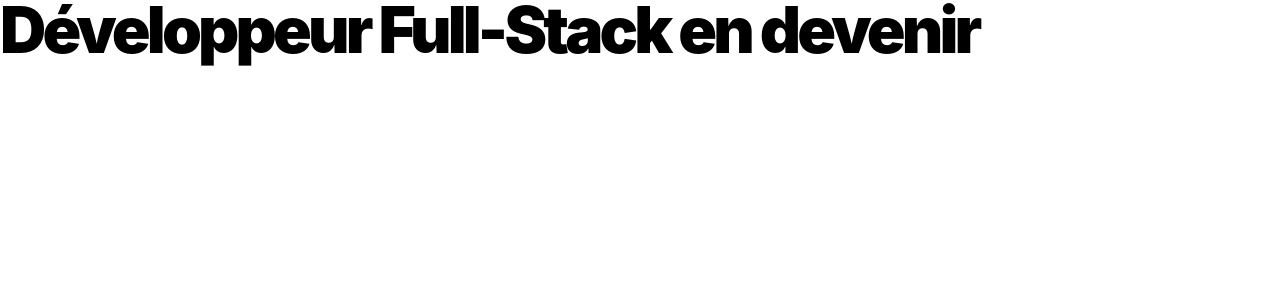
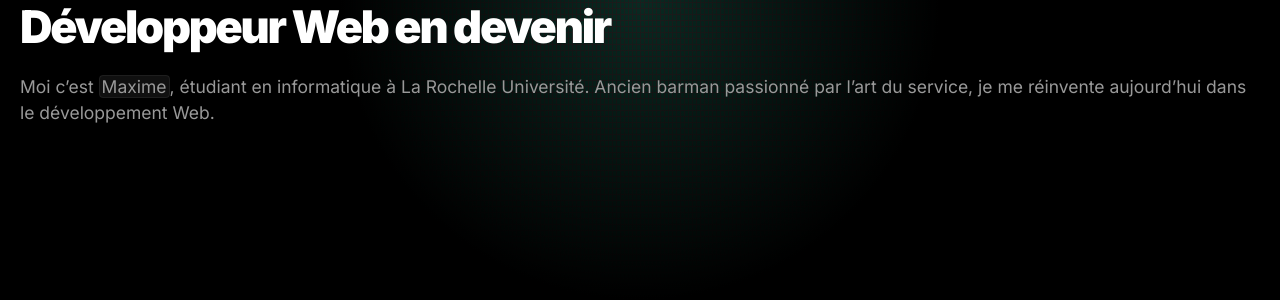
Before and after one commit to mchasleslr/portfolio, a React (Vite) app: page / in a window 1280 px wide. Shown: the top 300 px of the page. Built offline with nearby package versions, Linux system fonts and the light colour scheme.

Commit message:
Header de la homepage
- Variables CSS de base
- Hero du header (titre et description)

```diff
--- a/index.html
+++ b/index.html
@@ -4,6 +4,11 @@
 <head>
   <meta charset="UTF-8" />
   <link rel="icon" type="image/svg+xml" href="/vite.svg" />
+  <link rel="preconnect" href="https://fonts.googleapis.com">
+  <link rel="preconnect" href="https://fonts.gstatic.com" crossorigin>
+  <link
+    href="https://fonts.googleapis.com/css2?family=Inter:ital,opsz,wght@0,14..32,100..900;1,14..32,100..900&display=swap"
+    rel="stylesheet">
   <meta name="viewport" content="width=device-width, initial-scale=1.0" />
   <title>Maxime Chasles</title>
 </head>
--- a/src/App.css
+++ b/src/App.css
@@ -1,3 +1,21 @@
 #root {
   max-width: 1280px;
+
+  height: 100vh;
+
+  background: radial-gradient(
+    75vh at top,
+    rgba(0, 0, 0, 0.1) 0%,
+    var(--color-background-secondary) 50%
+  );
+  padding: 0 2rem;
 }
+
+.header_description {
+  color: var(--color-text-secondary);
+  font-family: var(--font-primary);
+  font-size: 1.75rem;
+  font-style: normal;
+  font-weight: var(--font-weight-normal);
+  line-height: 150%;
+}
--- a/src/App.tsx
+++ b/src/App.tsx
@@ -4,7 +4,13 @@ function App() {
   return (
     <>
       <header>
-        <h1>Développeur Full-Stack en devenir</h1>
+        <div className="header__hero"></div>
+        <h1 className="header_title">Développeur Web en devenir</h1>
+        <p className="header_description">
+          Moi c’est <em>Maxime</em>, étudiant en informatique à La Rochelle
+          Université. Ancien barman passionné par l’art du service, je me
+          réinvente aujourd’hui dans le développement Web.
+        </p>
       </header>
     </>
   );
--- a/src/index.css
+++ b/src/index.css
@@ -8,7 +8,32 @@
 }
 
 :root {
-  --font-primary: "inter", sans-serif;
+  --mobile: 768px;
+  --tablet: 1024px;
+  --desktop: 1280px;
+
+  --color-background-primary: rgb(10, 47, 38);
+
+  --color-background-secondary: rgb(0, 0, 0);
+
+  --color-background-tertiary-500: rgb(33, 33, 33, 0.5);
+  --color-background-tertiary: rgb(33, 33, 33);
+
+  --color-text-primary: #ffffff;
+
+  --color-text-secondary-100: rgba(153, 153, 153, 0.1);
+  --color-text-secondary: #999999;
+
+  --font-primary: "inter", system-ui, -apple-system, BlinkMacSystemFont,
+    "Segoe UI", Roboto, "Helvetica Neue", Arial, sans-serif;
+
+  --font-size-header-1-mobile: 4.5rem;
+  --font-size-header-1-tablet: 6rem;
+  --font-size-header-1-desktop: 7.5rem;
+
+  --font-weight-normal: 400;
+  --font-weight-semibold: 600;
+  --font-weight-black: 900;
 
   font-synthesis: none;
   text-rendering: optimizeLegibility;
@@ -16,12 +41,45 @@
   -moz-osx-font-smoothing: grayscale;
 }
 
+body {
+  background-image: repeating-linear-gradient(
+      90deg,
+      var(--color-background-tertiary) 0px,
+      var(--color-background-tertiary) 1px,
+      transparent 1px,
+      transparent 4px
+    ),
+    repeating-linear-gradient(
+      0deg,
+      var(--color-background-primary) 0px,
+      var(--color-background-primary) 5px,
+      transparent 5px,
+      transparent 6px
+    ),
+    linear-gradient(
+      90deg,
+      var(--color-background-tertiary),
+      var(--color-background-tertiary)
+    );
+}
+
 h1 {
-  color: #000;
+  color: var(--color-text-primary);
   font-family: var(--font-primary);
-  font-size: 64px;
+  font-size: var(--font-size-header-1-mobile);
   font-style: normal;
-  font-weight: 900;
-  line-height: 60px; /* 93.75% */
-  letter-spacing: -3.84px;
+  font-weight: var(--font-weight-black);
+  line-height: 120%; /* 93.75% */
+  letter-spacing: -2.25px;
+  margin-bottom: 2rem;
 }
+
+em {
+  border: 1px solid var(--color-text-secondary-100);
+  font-style: normal;
+  backdrop-filter: blur(1px);
+  background-color: var(--color-background-tertiary-500);
+  border-radius: 4px;
+  font-size: inherit;
+  padding-inline: 2px;
+}
```
